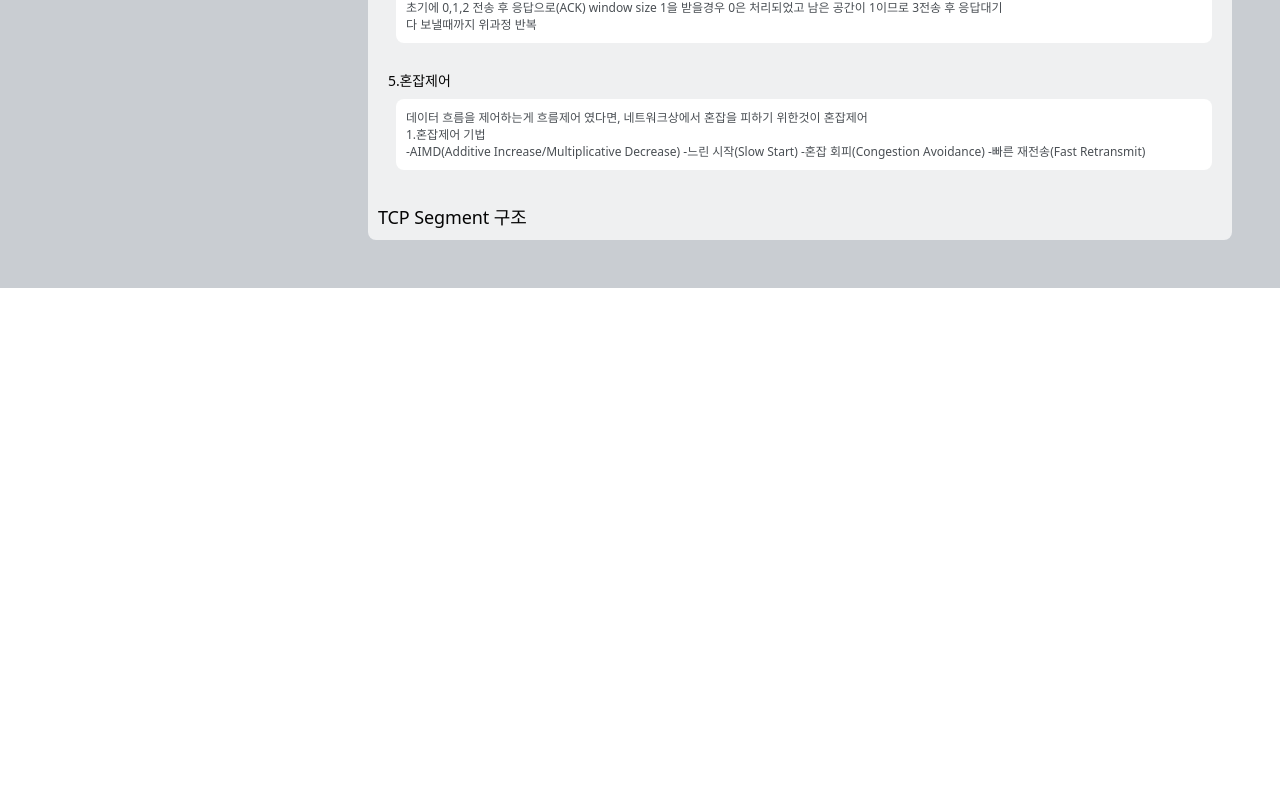
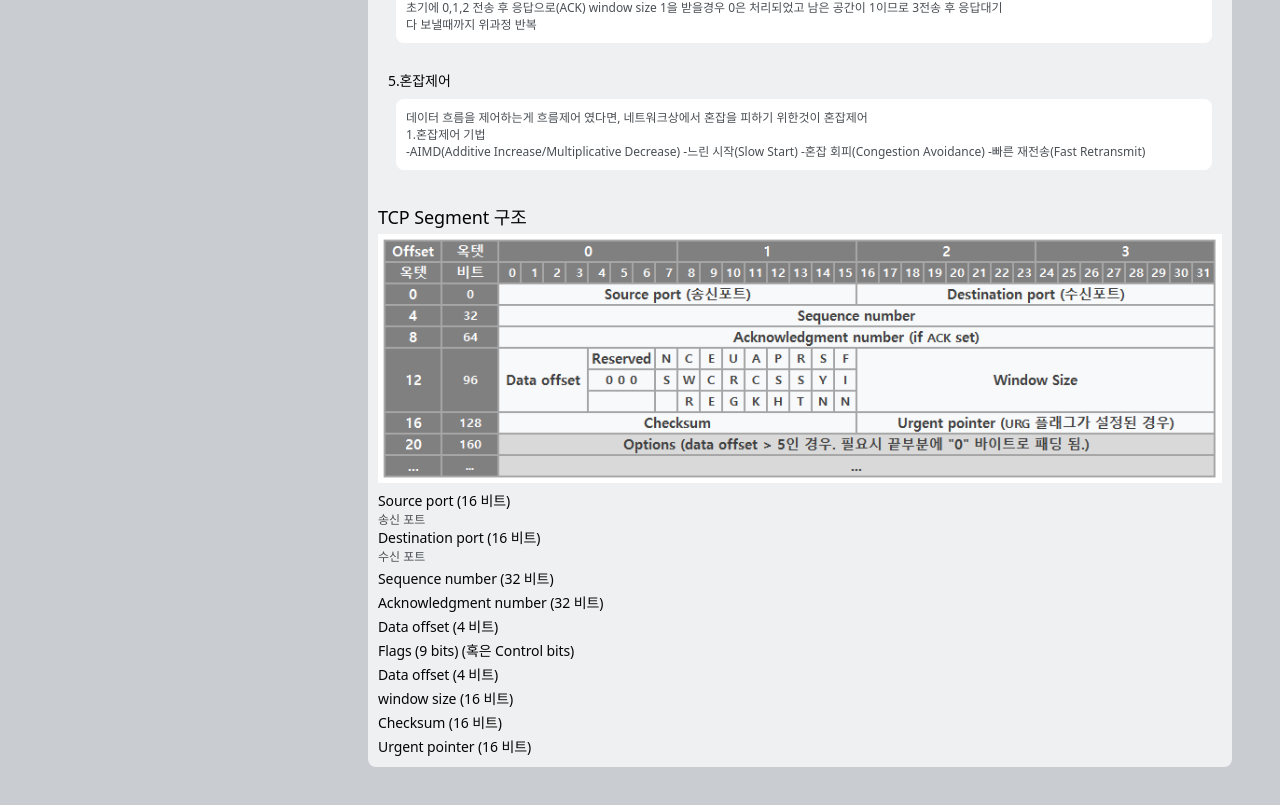
Before and after one commit to yjonghy/study-step, a Next.js app: page /computer-science/tcp in a window 1280 px wide. Shown: the part 3600-4405 px from the top of the page. Before the commit the page ends 3888 px from the top, so only its background shows below. Built offline with nearby package versions, Linux system fonts and the light colour scheme; what tailwindcss-font-inter would draw is missing.

Commit message:
tcp 세그먼트 추가 중

```diff
--- a/src/app/computer-science/tcp/page.tsx
+++ b/src/app/computer-science/tcp/page.tsx
@@ -166,7 +166,32 @@ export default function Tcp (){
 
             <div className="mt-[24px] w-full text-gray090">
                 <h2 className="body-lg">TCP Segment 구조</h2>
+                <img src="/tcp_header.png" className="w-full object-cover mt-[4px]"/>
+                <p className="body-sm text-gray090 mt-[8px]">Source port (16 비트)</p>
+                <p className="text-gray060 body-xs"> 송신 포트</p>
 
+                <p className="body-sm text-gray090 mt-[4pxx]">Destination port (16 비트)</p>
+                <p className="text-gray060 body-xs"> 수신 포트</p>
+
+                <p className="body-sm text-gray090 mt-[4px]">Sequence number (32 비트)</p>
+                <p className="text-gray060 body-xs">
+
+                </p>
+                <p className="body-sm text-gray090 mt-[4px]">Acknowledgment number (32 비트)</p>
+                <p className="text-gray060 body-xs">
+
+                </p>
+
+
+                <p className="body-sm text-gray090 mt-[4px]">Data offset (4 비트)</p>
+
+
+                <p className="body-sm text-gray090 mt-[4px]">Flags (9 bits) (혹은 Control bits)</p>
+
+                <p className="body-sm text-gray090 mt-[4px]">Data offset (4 비트)</p>
+                <p className="body-sm text-gray090 mt-[4px]">window size (16 비트)</p>
+                <p className="body-sm text-gray090 mt-[4px]">Checksum (16 비트)</p>
+                <p className="body-sm text-gray090 mt-[4px]">Urgent pointer  (16 비트)</p>
 
             </div>
 
```
Also changed, not shown: public/tcp_header.png (added).
